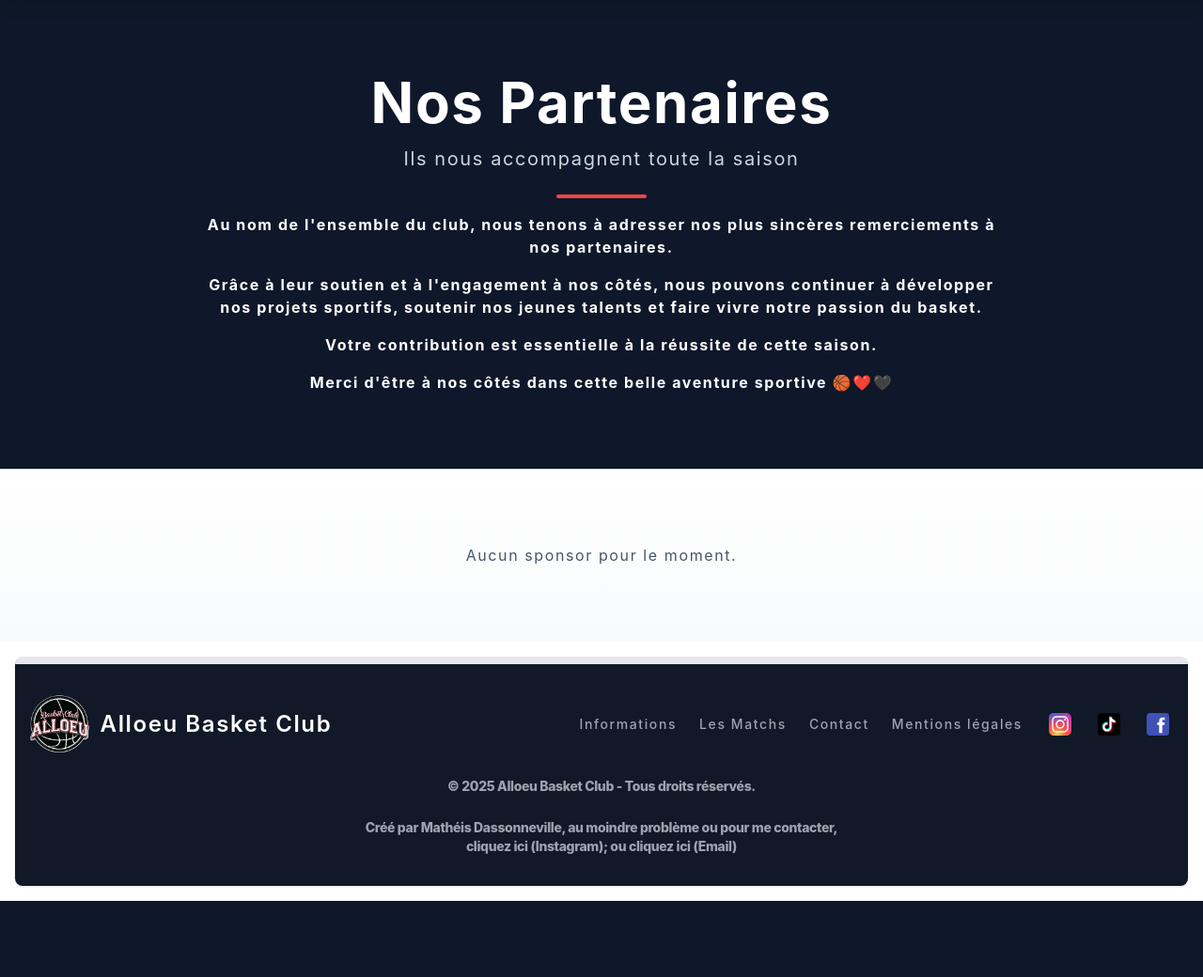
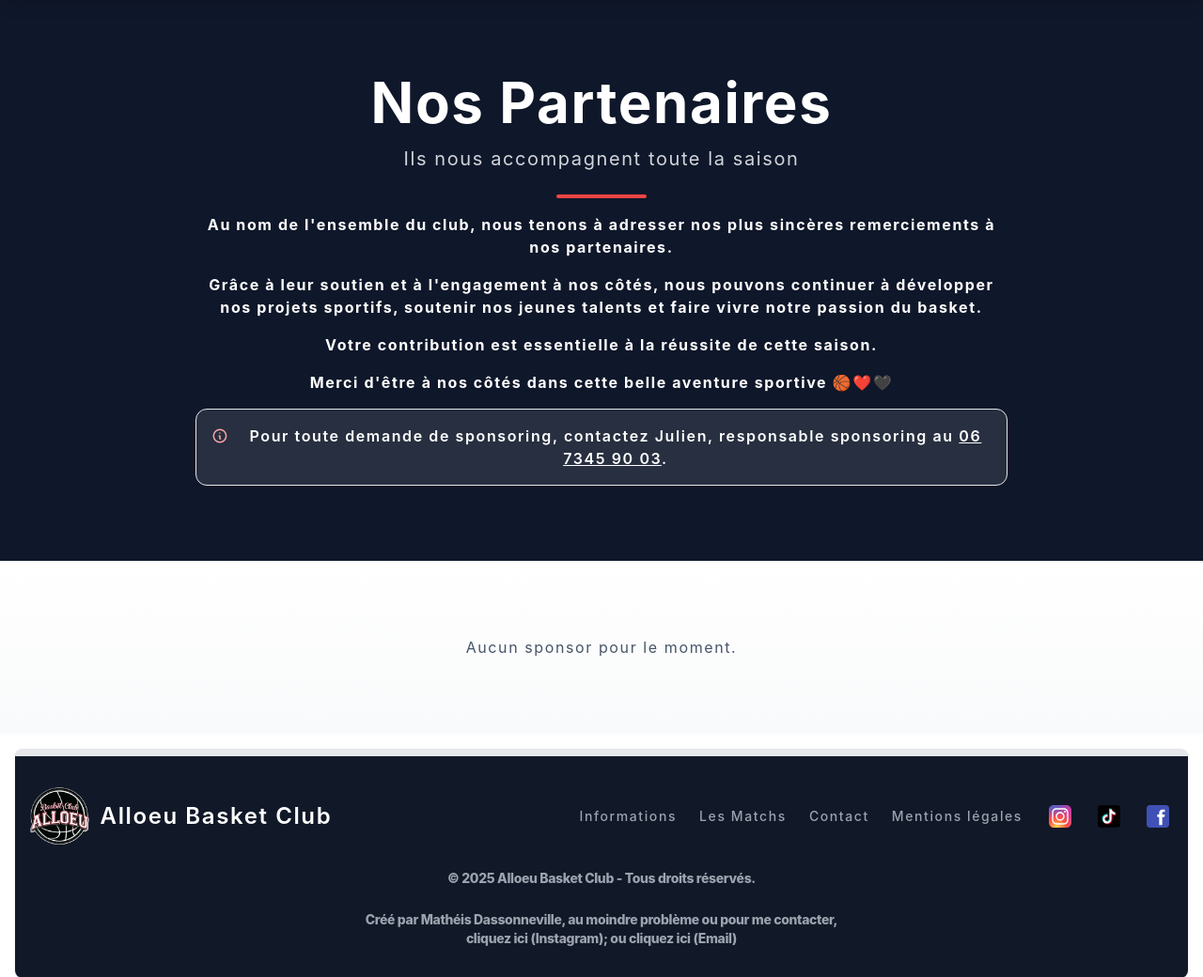
Before and after one commit to MatheisDsn/alloeubc_website, a Django app: page /leclub/partenaires/ in a window 1280 px wide. Shown: the part 82-1122 px from the top of the page at 94% size. Before the commit the page ends 1041 px from the top, so only its background shows below. Run offline with Django 4.2, Linux system fonts and the light colour scheme; data comes from the database, SQL or seed files in the repository; data that the repository does not hold is empty; some libraries are stand-ins or nearby versions; some web fonts are replaced.

Commit message:
Update partenaires.html

```diff
--- a/alloeu_bc/mysite/index/templates/index/partenaires.html
+++ b/alloeu_bc/mysite/index/templates/index/partenaires.html
@@ -22,6 +22,19 @@
       <p>
         Merci d'être à nos côtés dans cette belle aventure sportive 🏀❤️🖤
       </p>
+    </div>
+
+    <!-- Encarts contact sponsoring (section hero) -->
+    <div class="mt-4 flex justify-center">
+      <div class="inline-flex items-start gap-3 bg-white/10 border border-primary-400/40 rounded-xl p-4 text-white shadow-sm">
+        <svg class="w-5 h-5 text-primary-300 mt-0.5" fill="none" viewBox="0 0 24 24" stroke="currentColor">
+          <path stroke-linecap="round" stroke-linejoin="round" stroke-width="2" d="M13 16h-1v-4h-1m1-4h.01M21 12a9 9 0 11-18 0 9 9 0 0118 0z" />
+        </svg>
+        <p class="font-secondary font-semibold">
+          Pour toute demande de sponsoring, contactez Julien, responsable sponsoring au
+          <a href="tel:+33673459003" class="underline hover:text-primary-300">06 7345 90 03</a>.
+        </p>
+      </div>
     </div>
   </div>
 </section>
```
